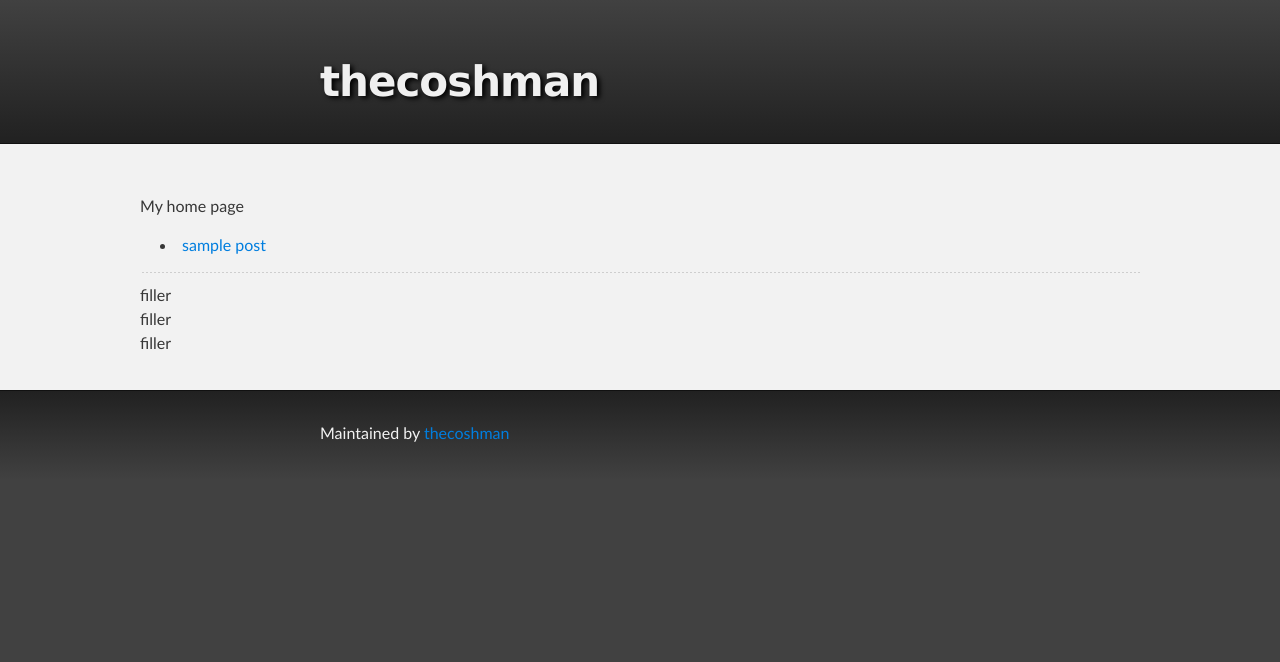
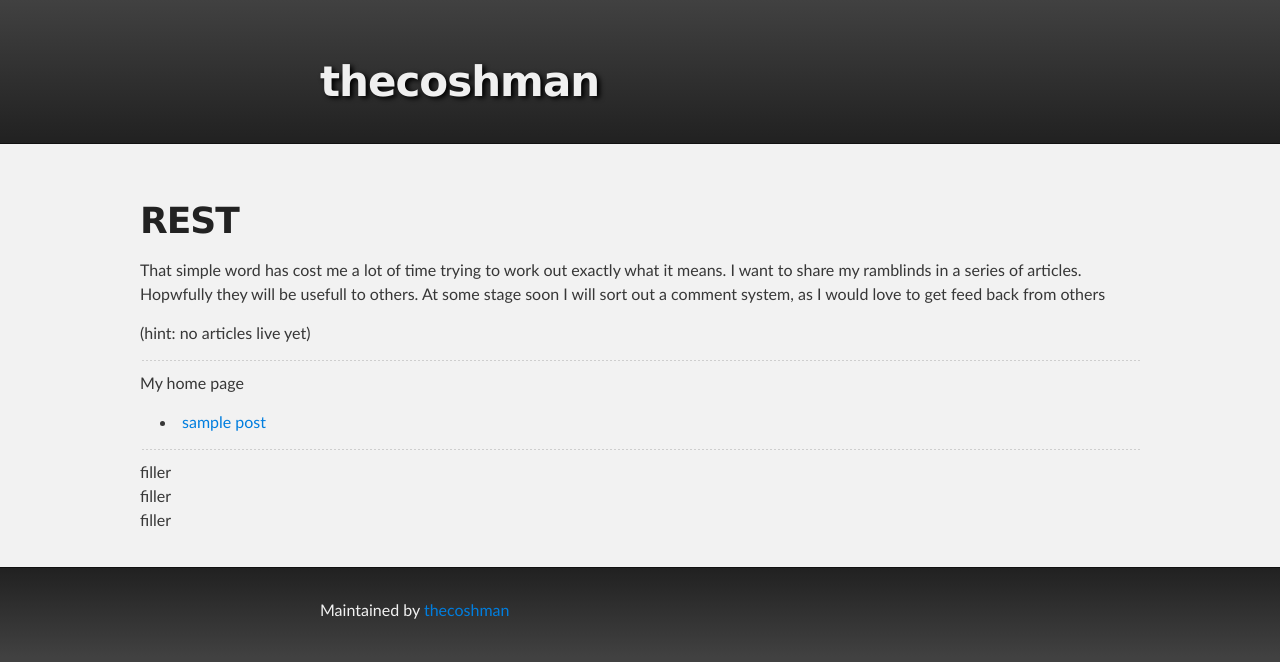
Before and after one commit to thecoshman/thecoshman.github.com, a Jekyll site: the page built from index.html, in a window 1280 px wide. Shown: the top 662 px of the page. Built offline with Jekyll 4.4.1, drawn with Linux system fonts in a browser that asks for light colours.

Commit message:
started work on a series abut REST

```diff
--- a/index.html
+++ b/index.html
@@ -4,9 +4,26 @@ title: Home
 ---
 
 <section>
-  <p>
-  	My home page
-  </p>
+  <h1>REST</h1>
+
+  <p>That simple word has cost me a lot of time trying to work out exactly what it means.
+I want to share my ramblinds in a series of articles.
+Hopwfully they will be usefull to others.
+At some stage soon I will sort out a comment system, as I would love to get feed back from others</p>
+
+  <ul>
+    {% for post in site.categories.rest %}
+      <li>
+        <a hreaf="{{ post.url }}">{{ post.title }}</a>
+      </li>
+    {% endfor %}
+  </ul>
+<p>(hint: no articles live yet)</p>
+</section>
+<hr />
+
+<section>
+  <p>My home page</p>
 
   <ul>
     {% for post in site.posts %}
```
Also changed, not shown: _posts/rest/2013-07-24-introduction.markdown (added, +20 -0 lines), about/index.html (added, +8 -0 lines).
